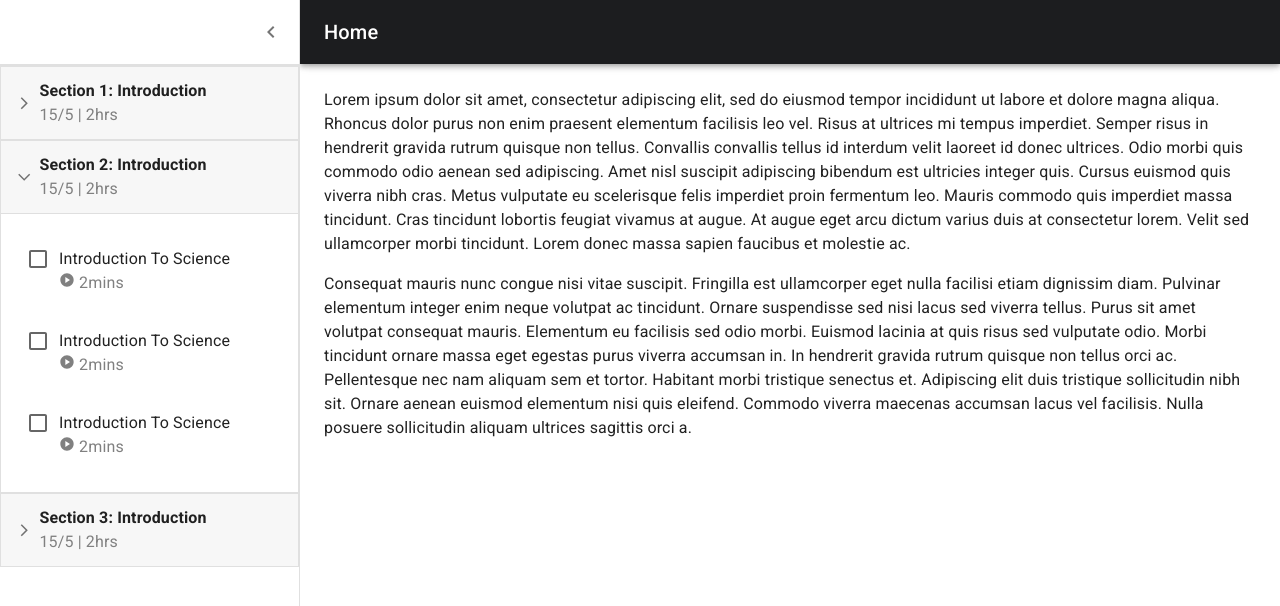
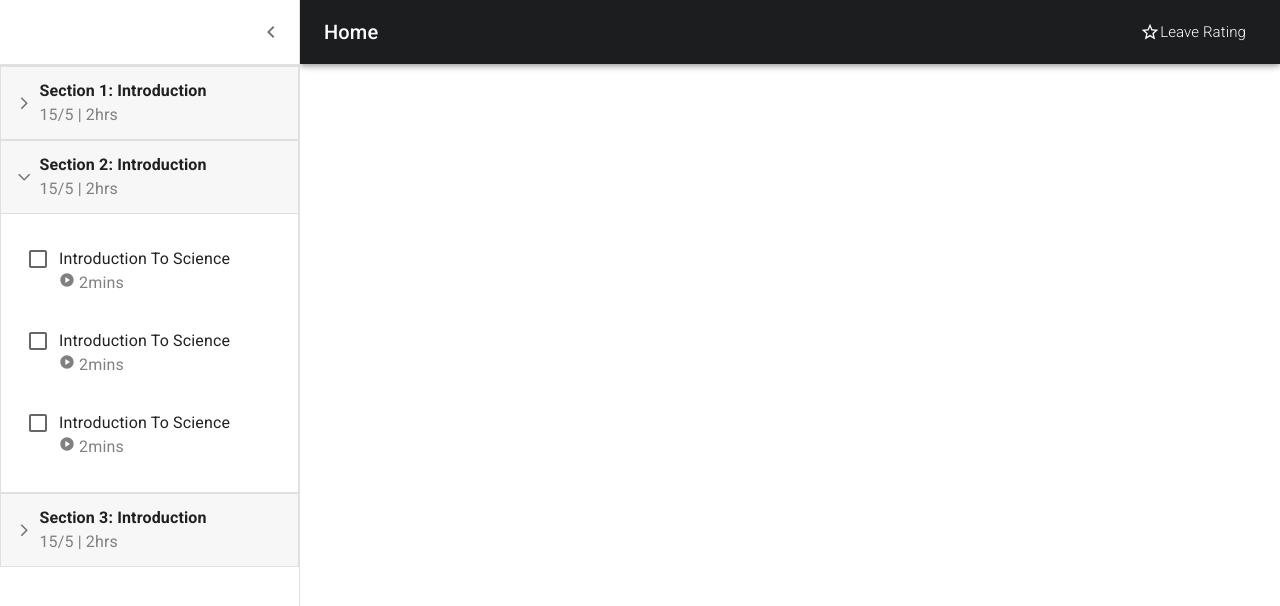
Before and after one commit to Advanced-Computer-Lab-2022/Asyad-El-Code, a React (Create React App) app in the folder client/: page /test in a window 1280 px wide. Shown: the top 606 px of the page. Built offline with nearby package versions, Linux system fonts and the light colour scheme.

Commit message:
styling coursecontent page

```diff
--- a/client/src/components/Course/Accordion.js
+++ b/client/src/components/Course/Accordion.js
@@ -53,7 +53,7 @@ const AccordionDetails = styled(MuiAccordionDetails)(({ theme }) => ({
   borderTop: "1px solid rgba(0, 0, 0, .125)",
 }));
 
-export default function AccordionSet({ index }) {
+export default function AccordionSet({ index, outline }) {
   const [expanded, setExpanded] = React.useState("panel1");
 
   const handleChange = (panel) => (event, newExpanded) => {
--- /dev/null
+++ b/client/src/components/Course/RatingCourse.js
@@ -0,0 +1,72 @@
+import * as React from "react";
+import Button from "@mui/material/Button";
+import Dialog from "@mui/material/Dialog";
+import DialogActions from "@mui/material/DialogActions";
+import DialogContent from "@mui/material/DialogContent";
+import DialogContentText from "@mui/material/DialogContentText";
+import DialogTitle from "@mui/material/DialogTitle";
+import Slide from "@mui/material/Slide";
+import { Grid, Rating, TextField, Typography } from "@mui/material";
+
+const Transition = React.forwardRef(function Transition(props, ref) {
+  return <Slide direction="up" ref={ref} {...props} />;
+});
+
+export default function RatingCourse({ isOpen, handleClose }) {
+  const [rate, setRate] = React.useState(0);
+  return (
+    <div>
+      <Dialog
+        fullWidth
+        open={isOpen}
+        TransitionComponent={Transition}
+        keepMounted
+        onClose={handleClose}
+        aria-describedby="alert-dialog-slide-description"
+      >
+        <DialogTitle alignSelf="center">{"Rate The Course"}</DialogTitle>
+        <DialogContent>
+          <DialogContentText
+            sx={{
+              textAlignLast: "center",
+            }}
+            id="alert-dialog-slide-description"
+          >
+            <Rating
+              sx={{
+                textAlignLast: "center",
+                fontSize: 50,
+                alignSelf: "center",
+              }}
+              size="large"
+              onChange={(e) => {
+                setRate(e.target.value);
+              }}
+            ></Rating>
+            {rate && (
+              <Grid container>
+                <Grid item xs={12}>
+                  Add Review
+                </Grid>
+                <Grid item xs={12}>
+                  <TextField
+                    style={{ width: 500 }}
+                    multiline
+                    color="grey"
+                    rows={6}
+                    label="Tell us about your own personal experience taking this course"
+                  ></TextField>
+                </Grid>
+              </Grid>
+            )}
+          </DialogContentText>
+        </DialogContent>
+        <DialogActions>
+          <Button color="primary" variant="contained" onClick={handleClose}>
+            Save And Continue
+          </Button>
+        </DialogActions>
+      </Dialog>
+    </div>
+  );
+}
--- a/client/src/components/Course/test.js
+++ b/client/src/components/Course/test.js
@@ -19,6 +19,9 @@ import ListItemText from "@mui/material/ListItemText";
 import InboxIcon from "@mui/icons-material/MoveToInbox";
 import MailIcon from "@mui/icons-material/Mail";
 import AccordionSet from "./Accordion";
+import { Button, Link } from "@mui/material";
+import StarBorderIcon from "@mui/icons-material/StarBorder";
+import RatingCourse from "./RatingCourse";
 
 const drawerWidth = 300;
 
@@ -70,6 +73,7 @@ const DrawerHeader = styled("div")(({ theme }) => ({
 export default function PersistentDrawerLeft() {
   const theme = useTheme();
   const [open, setOpen] = React.useState(true);
+  const [isOpen, setIsOpen] = React.useState(false);
 
   const handleDrawerOpen = () => {
     setOpen(true);
@@ -77,6 +81,12 @@ export default function PersistentDrawerLeft() {
 
   const handleDrawerClose = () => {
     setOpen(false);
+  };
+  const handleClickOpen = () => {
+    setIsOpen(true);
+  };
+  const handleClose = () => {
+    setIsOpen(false);
   };
 
   return (
@@ -96,6 +106,27 @@ export default function PersistentDrawerLeft() {
           <Typography variant="h6" noWrap component="div">
             Home
           </Typography>
+
+          {/* Add Review button to the end of appbar */}
+          <Link
+            variant="h6"
+            noWrap
+            fontSize={15}
+            onClick={handleClickOpen}
+            fontWeight="13"
+            sx={{
+              flexGrow: 1,
+              display: "flex",
+              justifyContent: "flex-end",
+              alignItems: "center",
+              marginRight: "10px",
+              color: "white",
+              cursor: "pointer",
+            }}
+          >
+            <StarBorderIcon fontSize="small" />
+            Leave Rating
+          </Link>
         </Toolbar>
       </AppBar>
       <Drawer
@@ -129,35 +160,7 @@ export default function PersistentDrawerLeft() {
       </Drawer>
       <Main open={open}>
         <DrawerHeader />
-        <Typography paragraph>
-          Lorem ipsum dolor sit amet, consectetur adipiscing elit, sed do
-          eiusmod tempor incididunt ut labore et dolore magna aliqua. Rhoncus
-          dolor purus non enim praesent elementum facilisis leo vel. Risus at
-          ultrices mi tempus imperdiet. Semper risus in hendrerit gravida rutrum
-          quisque non tellus. Convallis convallis tellus id interdum velit
-          laoreet id donec ultrices. Odio morbi quis commodo odio aenean sed
-          adipiscing. Amet nisl suscipit adipiscing bibendum est ultricies
-          integer quis. Cursus euismod quis viverra nibh cras. Metus vulputate
-          eu scelerisque felis imperdiet proin fermentum leo. Mauris commodo
-          quis imperdiet massa tincidunt. Cras tincidunt lobortis feugiat
-          vivamus at augue. At augue eget arcu dictum varius duis at consectetur
-          lorem. Velit sed ullamcorper morbi tincidunt. Lorem donec massa sapien
-          faucibus et molestie ac.
-        </Typography>
-        <Typography paragraph>
-          Consequat mauris nunc congue nisi vitae suscipit. Fringilla est
-          ullamcorper eget nulla facilisi etiam dignissim diam. Pulvinar
-          elementum integer enim neque volutpat ac tincidunt. Ornare suspendisse
-          sed nisi lacus sed viverra tellus. Purus sit amet volutpat consequat
-          mauris. Elementum eu facilisis sed odio morbi. Euismod lacinia at quis
-          risus sed vulputate odio. Morbi tincidunt ornare massa eget egestas
-          purus viverra accumsan in. In hendrerit gravida rutrum quisque non
-          tellus orci ac. Pellentesque nec nam aliquam sem et tortor. Habitant
-          morbi tristique senectus et. Adipiscing elit duis tristique
-          sollicitudin nibh sit. Ornare aenean euismod elementum nisi quis
-          eleifend. Commodo viverra maecenas accumsan lacus vel facilisis. Nulla
-          posuere sollicitudin aliquam ultrices sagittis orci a.
-        </Typography>
+        <RatingCourse isOpen={isOpen} handleClose={handleClose}></RatingCourse>
       </Main>
     </Box>
   );
```
Also changed, not shown: client/src/components/Course/Starts.js (added, +53 -0 lines).
